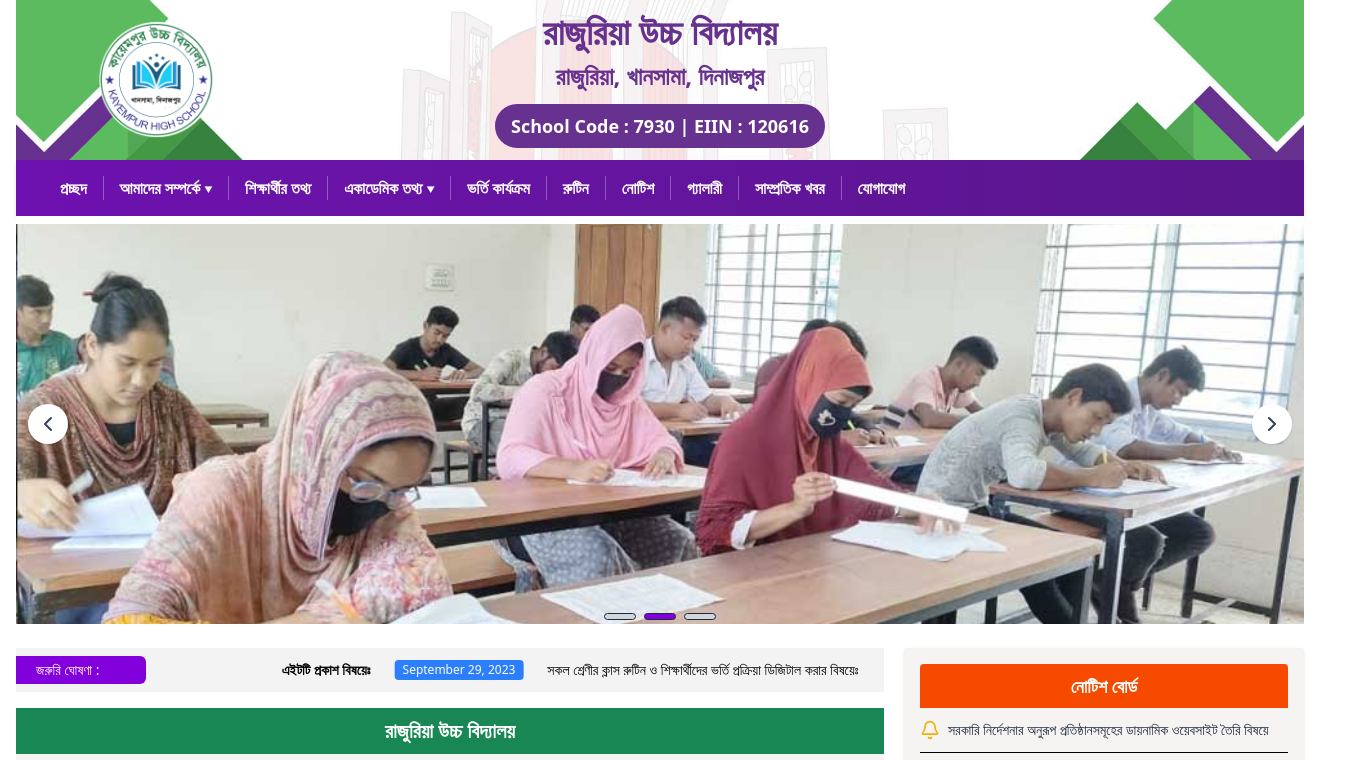
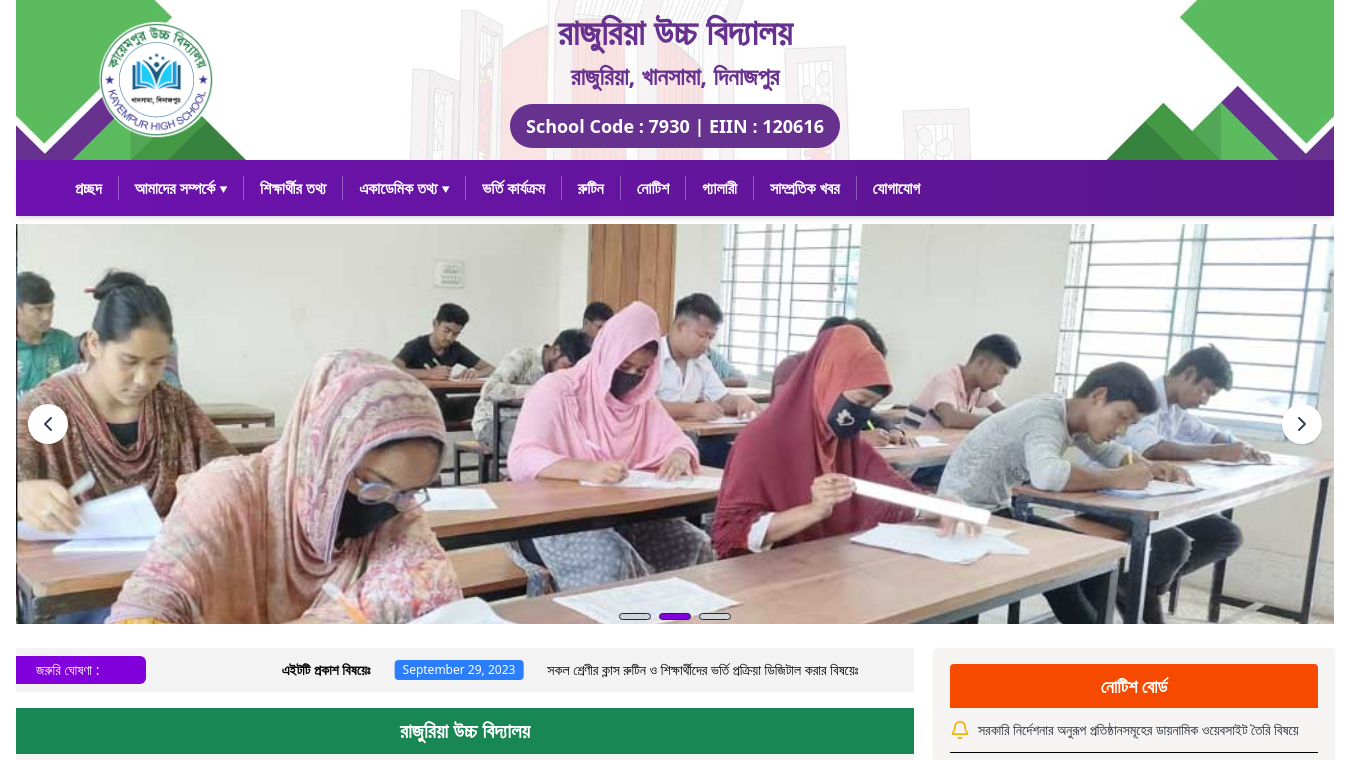
Before and after one commit to devsabbir-cse/Rajuria-High-School, a Next.js app: page / in a window 1280 px wide. Shown: the top 760 px of the page, 1350 px wide, since content can reach past the window. Built offline with nearby package versions, Linux system fonts and the light colour scheme.

Commit message:
Your meaningful commit message here

```diff
--- a/src/app/components/navbar.jsx
+++ b/src/app/components/navbar.jsx
@@ -18,7 +18,7 @@ const Navbar = () => {
   };
 
   return (
-    <nav className="bg-gradient-to-r from-purple-800 to-purple-900 text-white shadow-md">
+    <nav className="bg-gradient-to-r from-purple-800 to-purple-900 text-white shadow-md sticky top-0 z-50 bg-white">
       <div className="max-w-7xl mx-auto px-6 py-4">
        <ul className="flex items-center font-semibold text-[16px] relative  rounded-md ">
 
--- a/src/app/layout.js
+++ b/src/app/layout.js
@@ -11,9 +11,9 @@ export const metadata = {
 export default function RootLayout({ children }) {
   return (
     <html lang="en">
-      <body className="w-[1320px] mx-auto px-4  bg-white shadow-2xl text-gray-800 font-sans">
+      <body className="w-[1350px] mx-auto px-4  bg-white shadow-2xl text-gray-800 font-sans">
         <Header />
-        <Navbar />
+        <Navbar/>
         {children}
         <Footer/>
       </body>
```
